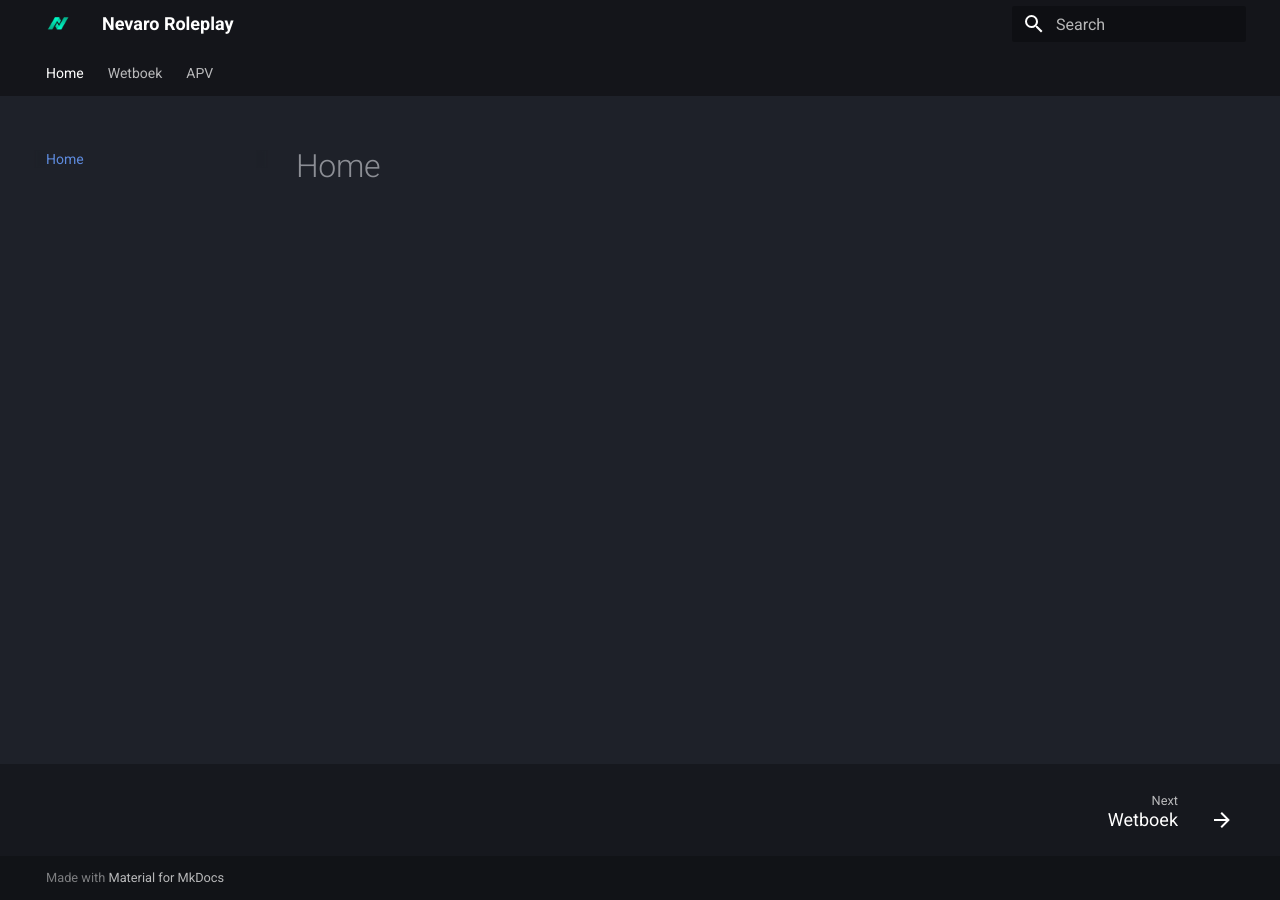
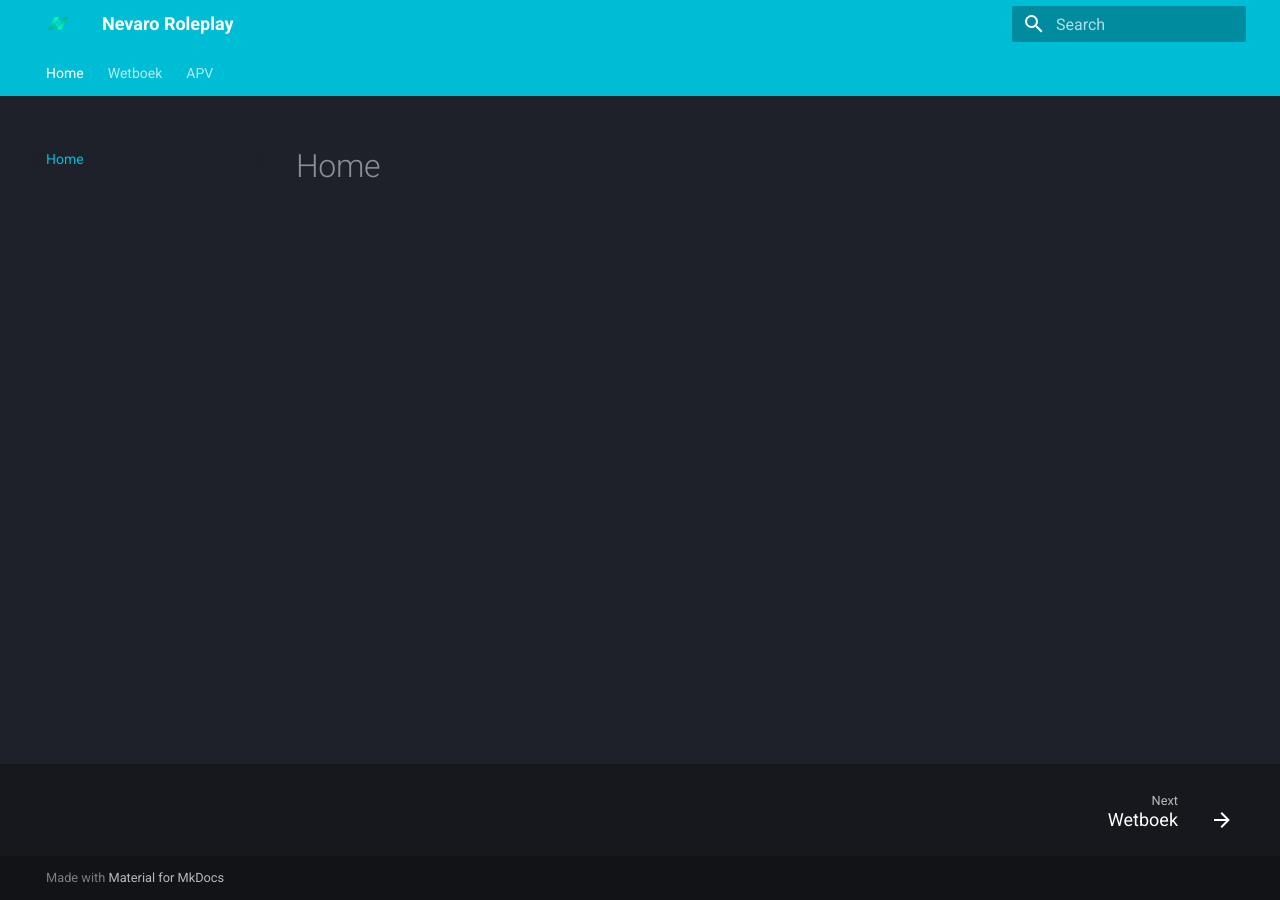
Before and after one commit to MythicalLapis0181/NevaroRP-Docs, an MkDocs documentation site: the page built from docs/index.md, in a window 1280 px wide. Built offline with MkDocs 1.6.1 and Material for MkDocs 9.7.7, drawn with Linux system fonts in a browser that asks for light colours.

Commit message:
Update mkdocs.yml

```diff
--- a/mkdocs.yml
+++ b/mkdocs.yml
@@ -47,7 +47,7 @@ theme:
         #- media: "(prefers-color-scheme: dark)"
     - media: "default"
       scheme: slate
-      primary: black
+      primary: cyan
       accent: indigo
    #   toggle:
     #    icon: material/toggle-switch-off
```
